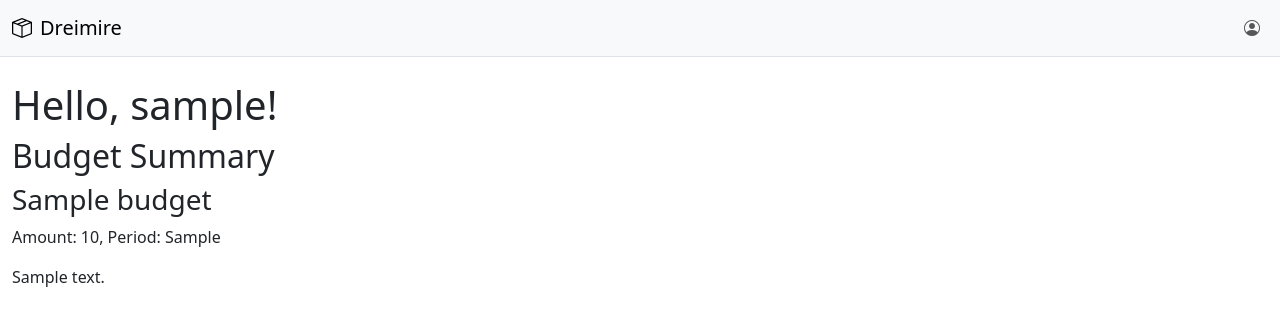
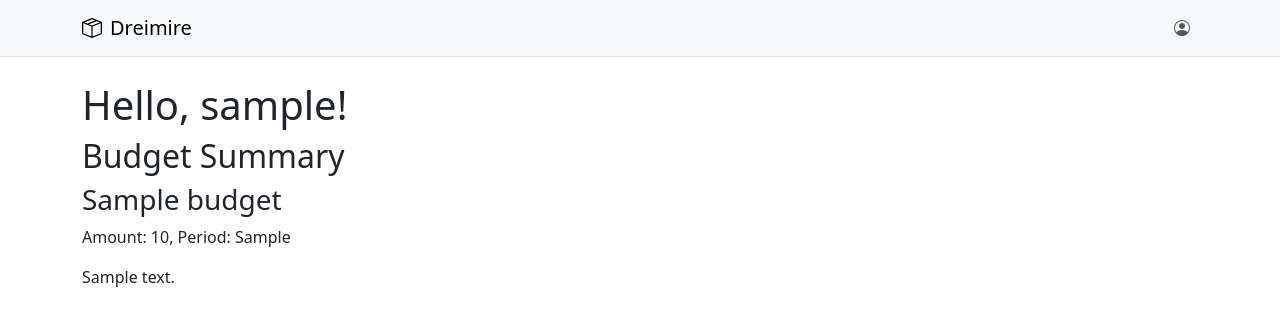
Before and after one commit to peritz/dreimire, a Flask app: page / in a window 1280 px wide. Shown: the top 326 px of the page. Run offline with Flask 3, Linux system fonts and the light colour scheme; a user stored in the database is signed in; tables that the repository leaves empty hold one stand-in row (values such as "Sample post").

Commit message:
Use containers for auth base to prevent layout spread

```diff
--- a/src/dreimire/templates/layouts/auth-base.html
+++ b/src/dreimire/templates/layouts/auth-base.html
@@ -5,7 +5,7 @@
   </head>
   <body>
     <nav class="navbar navbar-expand-lg bg-body-tertiary border-bottom">
-      <div class="container-fluid">
+      <div class="container">
         <a class="navbar-brand d-flex align-items-center gap-2" href="{{ url_for('index') }}">
           <i class="bi bi-box-seam" aria-hidden="true"></i>
           <span>Dreimire</span>
@@ -48,7 +48,9 @@
                 </div>
             {% endfor %}
         {% endwith %}
-        {% block content %}{% endblock %}
+        <div class="container">
+            {% block content %}{% endblock %}
+        </div>
     </main>
   </body>
 </html>
```
